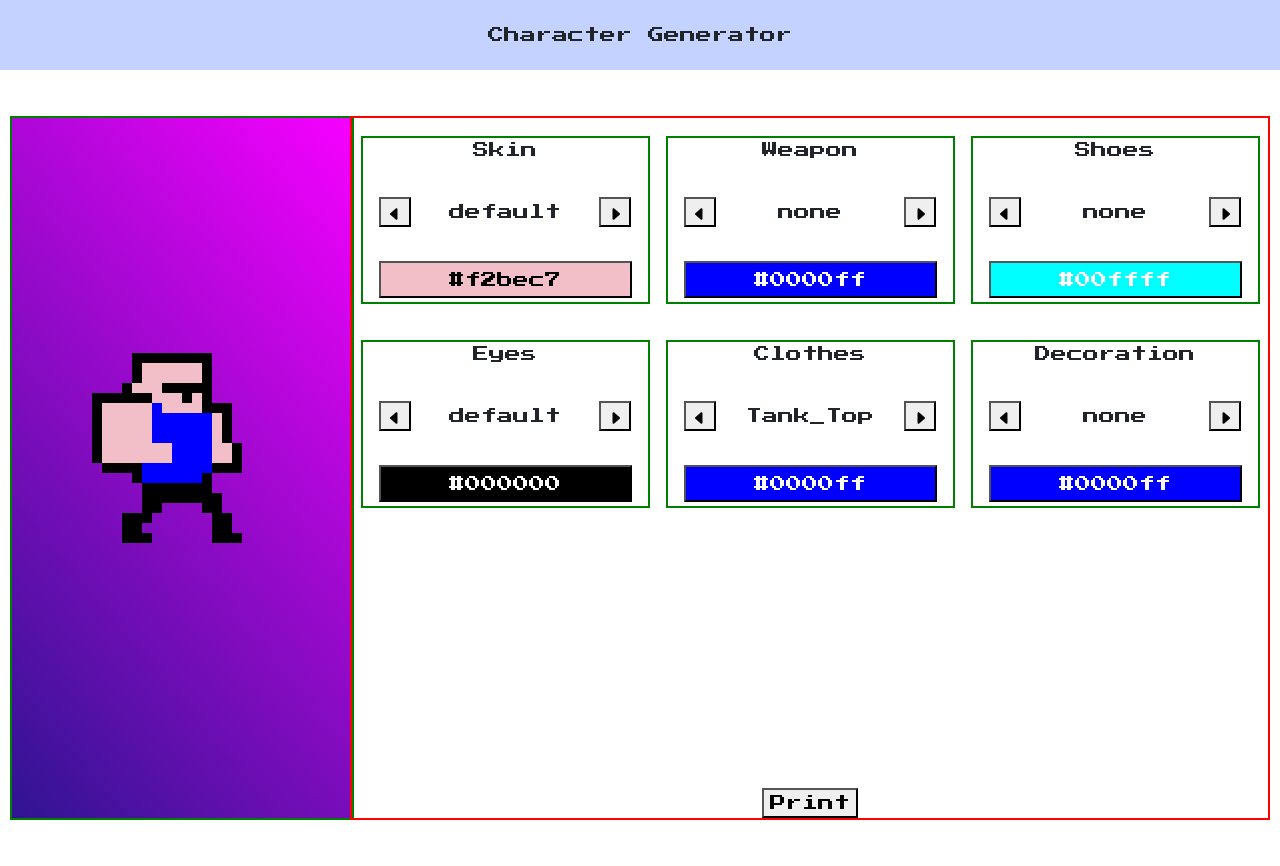
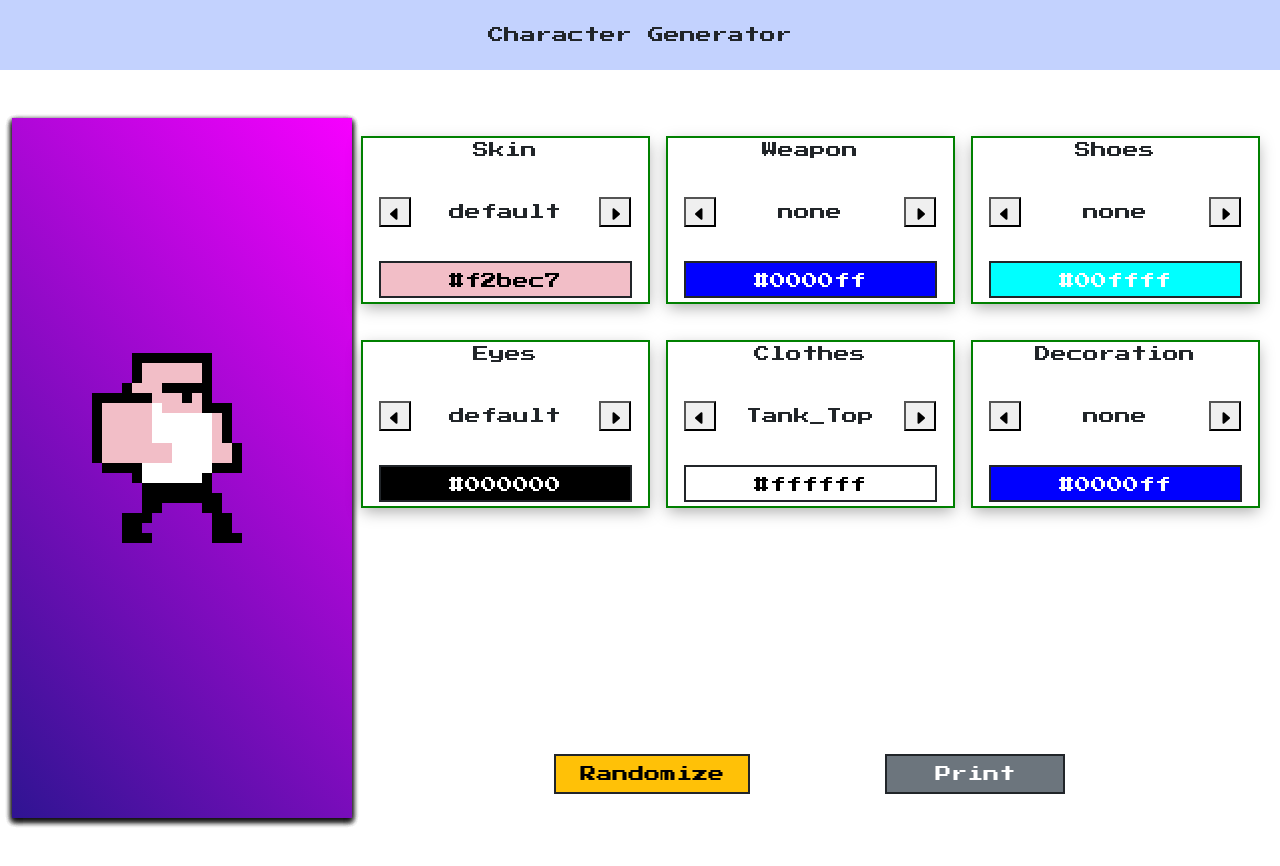
Before and after one commit to MendrixAsticom/PixelArtGenerator, a React (Create React App) app: page / in a window 1280 px wide. Built offline with nearby package versions, Linux system fonts and the light colour scheme; the HTML template or start-up script is replaced by a standard one.

Commit message:
polishing
-added random feature
-added print feature
-added design

```diff
--- a/package.json
+++ b/package.json
@@ -7,6 +7,7 @@
     "@testing-library/react": "^13.4.0",
     "@testing-library/user-event": "^13.5.0",
     "bootstrap": "^5.2.1",
+    "jquery": "^3.6.1",
     "react": "^18.2.0",
     "react-bootstrap": "^2.5.0",
     "react-dom": "^18.2.0",
--- a/src/components/css/App.css
+++ b/src/components/css/App.css
@@ -1,5 +1,7 @@
 @import url("https://fonts.googleapis.com/css2?family=Press+Start+2P&display=swap");
 body {
+  padding: 0 !important;
+  overflow: auto !important;
   font-family: "Press Start 2P", cursive;
 }
 
@@ -29,6 +31,7 @@ body {
 }
 
 .template {
+  box-shadow: rgba(0, 0, 0, 0.16) 0px 3px 6px, rgba(0, 0, 0, 0.23) 0px 3px 6px;
   display: inline-block;
   min-width: 340px;
   height: 700px;
@@ -61,6 +64,7 @@ body {
 .eyes, .clothes, .shoes, .skin, .cloth_decor, .weapon {
   background: none;
   position: absolute;
+  margin-left: -340px;
 }
 @media (max-width: 1278px) {
   .eyes, .clothes, .shoes, .skin, .cloth_decor, .weapon {
@@ -68,6 +72,7 @@ body {
     top: 118px !important;
     left: 0;
     right: 0;
+    margin: auto;
   }
 }
 
@@ -76,6 +81,7 @@ body {
   text-align: center;
 }
 .attr-cont .card-attr {
+  box-shadow: rgba(0, 0, 0, 0.35) 0px 5px 15px;
   display: inline-block;
   width: 285px;
   height: 164px;
@@ -98,12 +104,7 @@ body {
   }
 }
 
-.print-relative {
-  position: relative;
-  top: 25vh;
-}
-
-.print-attr-absolute {
-  position: absolute;
-  margin-top: 120px;
+.btn:focus, .btn:active {
+  outline: none !important;
+  box-shadow: none;
 }/*# sourceMappingURL=App.css.map */
--- a/src/components/css/App.scss
+++ b/src/components/css/App.scss
@@ -1,9 +1,12 @@
 @import url('https://fonts.googleapis.com/css2?family=Press+Start+2P&display=swap');
 body {
+    padding:0 !important;
+    overflow:auto !important;
     font-family: 'Press Start 2P', cursive;
 }
 
 .content-cont{
+
     display:flex;
     @media (max-width:1278px){
         display:block;
@@ -24,6 +27,7 @@ body {
 
 
 .template{
+    box-shadow: rgba(0, 0, 0, 0.16) 0px 3px 6px, rgba(0, 0, 0, 0.23) 0px 3px 6px;
     display:inline-block;
     min-width:340px;
     height:700px;
@@ -52,11 +56,13 @@ body {
 .eyes, .clothes, .shoes, .skin, .cloth_decor, .weapon{
     background: none;
     position:absolute;
+    margin-left:-340px;
     @media (max-width:1278px){
         width:100%;
         top: 118px !important;
         left: 0;
         right: 0;
+        margin:auto;
     }
 }
 
@@ -64,6 +70,7 @@ body {
     max-width: 930px;
     text-align:center;
     .card-attr{
+        box-shadow: rgba(0, 0, 0, 0.35) 0px 5px 15px;
         display:inline-block;
         width: 285px;
         height: 164px;
@@ -81,6 +88,10 @@ body {
         margin-left:auto;
         margin-right:auto;
     }
+}
+.btn:focus,.btn:active{
+    outline:none !important;
+    box-shadow:none;
 }
 // //auto
 // @media (max-width:575px){
--- a/src/components/js/Content.js
+++ b/src/components/js/Content.js
@@ -5,6 +5,7 @@ import Attribute from './Content/Attribute';
 import PrintButton from './Content/PrintButton';
 import masterList from './masterList';
 import ModalPopUp from './ModalPopUp';
+import RandomButton from './Content/RandomButton';
 
 
 function Content() {
@@ -56,7 +57,6 @@ function Content() {
     index:0
   });
 
-
   const [displayState,setDisplayState] =useState({
     displaySkin:[skin.choice,skin.color],
     displayWeapon:[weapon.choice,weapon.color],
@@ -92,7 +92,7 @@ function Content() {
   return (
     <div className='container col-12 mw content-cont mb-5'>
       <Display displayState={displayState} passedState={passedState}/>
-      <div className='attr-cont d-flex flex-column justify-content-between' style={{outline:"2px red solid"}}>
+      <div className='attr-cont d-flex flex-column justify-content-between'>
         <div>
           {/* skin */}
           <Attribute
@@ -155,8 +155,26 @@ function Content() {
             setDisplayState = {setDisplayState}
           />
         </div>
-        <div>
+        <div className='d-flex flex-sm-row flex-column mx-5 mx-sm-0 justify-content-around py-4'>
+          <div className="spacer"></div>
+          <RandomButton
+            setSkin = {setSkin}
+            setWeapon = {setWeapon}
+            setShoes = {setShoes}
+            setEyes = {setEyes}
+            setClothes = {setClothes}
+            setDecoration = {setDecoration}
+            skin = {skin}
+            weapon = {weapon}
+            shoes = {shoes}
+            eyes = {eyes}
+            clothes = {clothes}
+            decoration = {decoration}
+            setDisplayState = {setDisplayState}
+
+          />
           <PrintButton/>
+          <div className="spacer"></div>
         </div>
       </div>
       <ModalPopUp
--- a/src/components/js/Content/Attribute.js
+++ b/src/components/js/Content/Attribute.js
@@ -80,7 +80,7 @@ function Attribute({modalState,setModalContent,currentState,set_state,array,setC
           </div>
         </div>
         <div className='d-flex justify-content-center h-25'>
-          <button  className='flex-fill mx-3 mb-1' style={{backgroundColor:currentState.color,color:fontColor}} onClick={ modalOpen }> {String(currentState.color)} </button>
+          <button  className='flex-fill mx-3 mb-1 btn rounded-0 border-2 border-dark btn-color' style={{backgroundColor:currentState.color,color:fontColor}} onClick={ modalOpen }> {String(currentState.color)} </button>
         </div>
       </div>
     </div>
--- a/src/components/js/Content/Display.js
+++ b/src/components/js/Content/Display.js
@@ -16,7 +16,8 @@ function Display({displayState,passedState}) {
   var weaponColor = displayState.displayWeapon[1];
   return (
     <>
-      <div className='template' style={{ outline: "2px solid green" }}>
+      <div id="print-display">
+        <div className='template'>
           <TemplateSVG attr="none" type={"default"} color={"none"}/>
         </div>
 
@@ -38,6 +39,7 @@ function Display({displayState,passedState}) {
         <div className='template weapon'>
           <TemplateSVG attr={"weapon"} type={weaponType} color={weaponColor}/>
         </div>
+      </div>
     </>
   )
 }
--- a/src/components/js/Content/PrintButton.js
+++ b/src/components/js/Content/PrintButton.js
@@ -1,8 +1,18 @@
 import React from 'react'
-
 function PrintButton() {
+  function printDiv(){
+    document.getElementsByTagName("body")[0].children[1].children[1].children[1].style.visibility= "hidden";
+    document.getElementsByClassName("attr-cont")[0].children[0].children[5].style.display="none";
+    document.getElementsByClassName("attr-cont")[0].children[0].children[4].style.display ="none";
+    document.getElementsByClassName("title")[0].style.visibility="hidden";
+    window.print();
+    document.getElementsByTagName("body")[0].children[1].children[1].children[1].style.visibility= "visible";
+    document.getElementsByClassName("attr-cont")[0].children[0].children[5].style.display="";
+    document.getElementsByClassName("attr-cont")[0].children[0].children[4].style.display ="";
+    document.getElementsByClassName("title")[0].style.visibility="visible";
+  }
   return (
-    <button>Print</button>
+    <button className="btn btn-secondary rounded-0 btn-md px-5 border-2 border-dark print" onClick={printDiv}>Print</button>
   )
 }
 export default PrintButton;
--- /dev/null
+++ b/src/components/js/Content/RandomButton.js
@@ -0,0 +1,89 @@
+import React from 'react'
+import masterList from '../masterList'
+
+function RandomButton(props){
+    var skin_color_num = masterList[props.skin.description.toLowerCase()].colors.length;
+    var skin_type_num = masterList[props.skin.description.toLowerCase()].type.length;
+    var weapon_color_num = masterList[props.weapon.description.toLowerCase()].colors.length;
+    var weapon_type_num = masterList[props.weapon.description.toLowerCase()].type.length;
+    var shoes_color_num = masterList[props.shoes.description.toLowerCase()].colors.length;
+    var shoes_type_num = masterList[props.shoes.description.toLowerCase()].type.length;
+    var eyes_color_num = masterList[props.eyes.description.toLowerCase()].colors.length;
+    var eyes_type_num = masterList[props.eyes.description.toLowerCase()].type.length;
+    var clothes_color_num = masterList[props.clothes.description.toLowerCase()].colors.length;
+    var clothes_type_num = masterList[props.clothes.description.toLowerCase()].type.length;
+    var decoration_color_num = masterList[props.decoration.description.toLowerCase()].colors.length;
+    var decoration_type_num = masterList[props.decoration.description.toLowerCase()].type.length;
+
+    function randomize(){
+        var skin_color = masterList.skin.colors[Math.floor(Math.random() * skin_color_num )];
+        var weapon_color = masterList.weapon.colors[Math.floor(Math.random() * weapon_color_num )];
+        var weapon_type = masterList.weapon.type[Math.floor(Math.random() * weapon_type_num )];
+        var shoes_color = masterList.shoes.colors[Math.floor(Math.random() * shoes_color_num )];
+        var shoes_type = masterList.shoes.type[Math.floor(Math.random() * shoes_type_num )];
+        var eyes_color = masterList.eyes.colors[Math.floor(Math.random() * eyes_color_num )];
+        var eyes_type = masterList.eyes.type[Math.floor(Math.random() * eyes_type_num )];
+        var clothes_color = masterList.clothes.colors[Math.floor(Math.random() * clothes_color_num )];
+        var clothes_type = masterList.clothes.type[Math.floor(Math.random() * clothes_type_num )];
+        var decoration_color = masterList.decoration.colors[Math.floor(Math.random() * decoration_color_num )];
+        var decoration_type = masterList.decoration.type[Math.floor(Math.random() * decoration_type_num )];
+
+        props.setSkin(prevSkin => {
+            var data = {...prevSkin};
+            data.color = skin_color;
+            return data;
+        });
+        props.setWeapon(prevWeapon => {
+            var data = {...prevWeapon};
+            data.color = weapon_color;
+            data.choice = weapon_type;
+            return data;
+        });
+        props.setShoes(prevShoes => {
+            var data = {...prevShoes};
+            data.color = shoes_color;
+            data.choice = shoes_type;
+            return data;
+        });
+        props.setEyes(prevEyes => {
+            var data = {...prevEyes};
+            data.color = eyes_color;
+            data.choice = eyes_type;
+            return data;
+        });
+        props.setClothes(prevClothes => {
+            var data = {...prevClothes};
+            data.color = clothes_color;
+            data.choice = clothes_type;
+            return data;
+        });
+        props.setDecoration(prevDecoration => {
+            var data = {...prevDecoration};
+            data.color = decoration_color;
+            data.choice = decoration_type;
+            return data;
+        });
+
+
+        props.setDisplayState(prevDisplay=>{
+            var data = {...prevDisplay};
+            data.displaySkin[1] = skin_color;
+            data.displayWeapon[0] = weapon_type;
+            data.displayWeapon[1] = weapon_color;
+            data.displayShoes[0] = shoes_type;
+            data.displayShoes[1] = shoes_color;
+            data.displayEyes[0] = eyes_type;
+            data.displayEyes[1] = eyes_color;
+            data.displayClothes[0] = clothes_type;
+            data.displayClothes[1] = clothes_color;
+            data.displayDecoration[0] = decoration_type;
+            data.displayDecoration[1] = decoration_color;
+            return data;
+        });
+    }
+    return (
+        <button onClick={randomize} className='btn btn-warning rounded-0 btn-md px-4 mb-3 mb-sm-0 border-2 border-dark random'>Randomize</button>
+    )
+}
+
+export default RandomButton
--- a/src/components/js/masterList.js
+++ b/src/components/js/masterList.js
@@ -20,7 +20,7 @@ function masterList() {
             type:["default","Shades_1","Shades_2"]
         },
         clothes:{
-            colors:["#0000ff","#008000","#4b0082","#ff0000","#8f00ff","#ffffff","#ffff00"],
+            colors:["#ffffff","#0000ff","#008000","#4b0082","#ff0000","#8f00ff","#ffff00"],
             type:["Tank_Top","Coat","Shirt"]
         },
         decoration:{
```
Also changed, not shown: 2 other files (tests, documents, lock files or other folders). Lines whose indentation alone changed are shown as unchanged.
